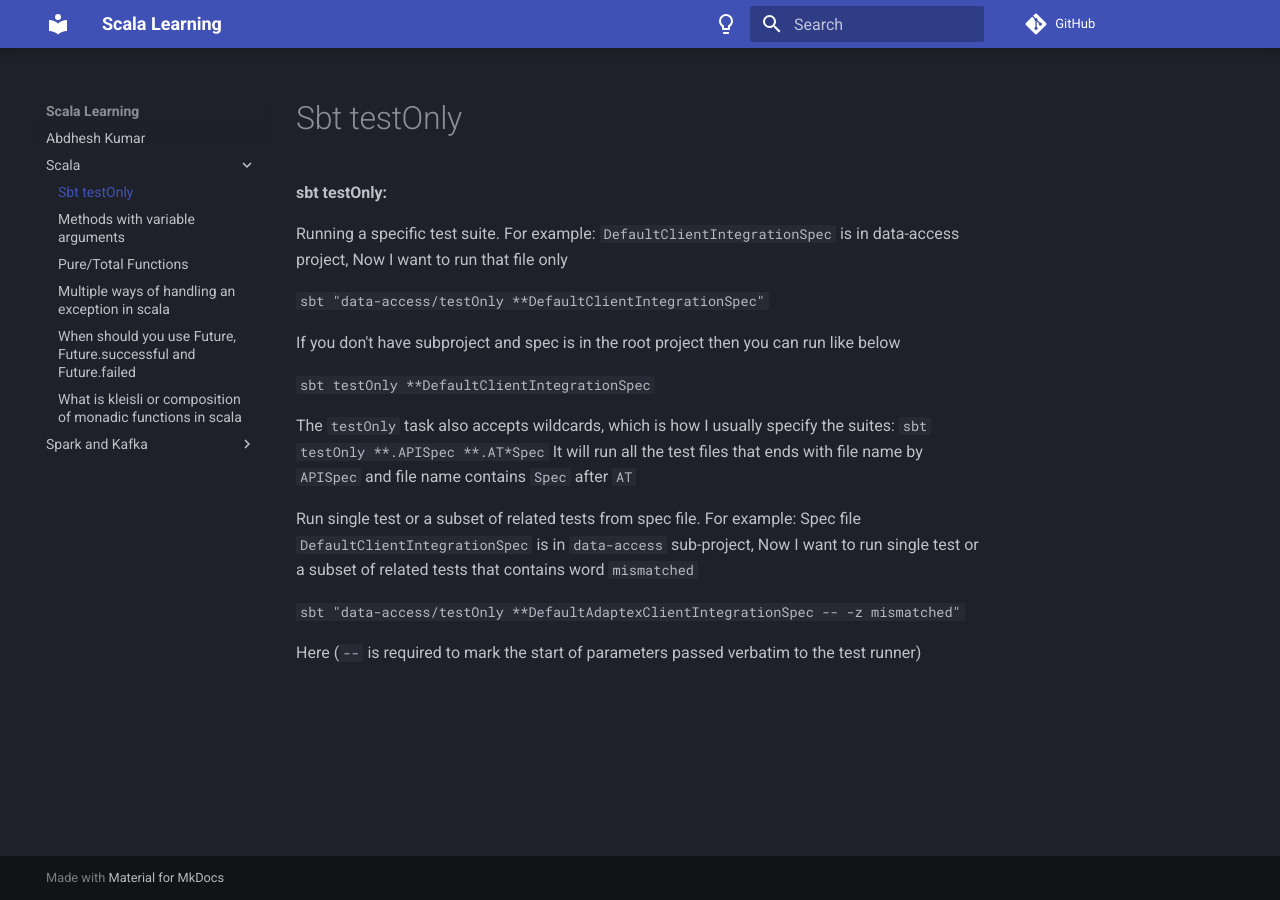
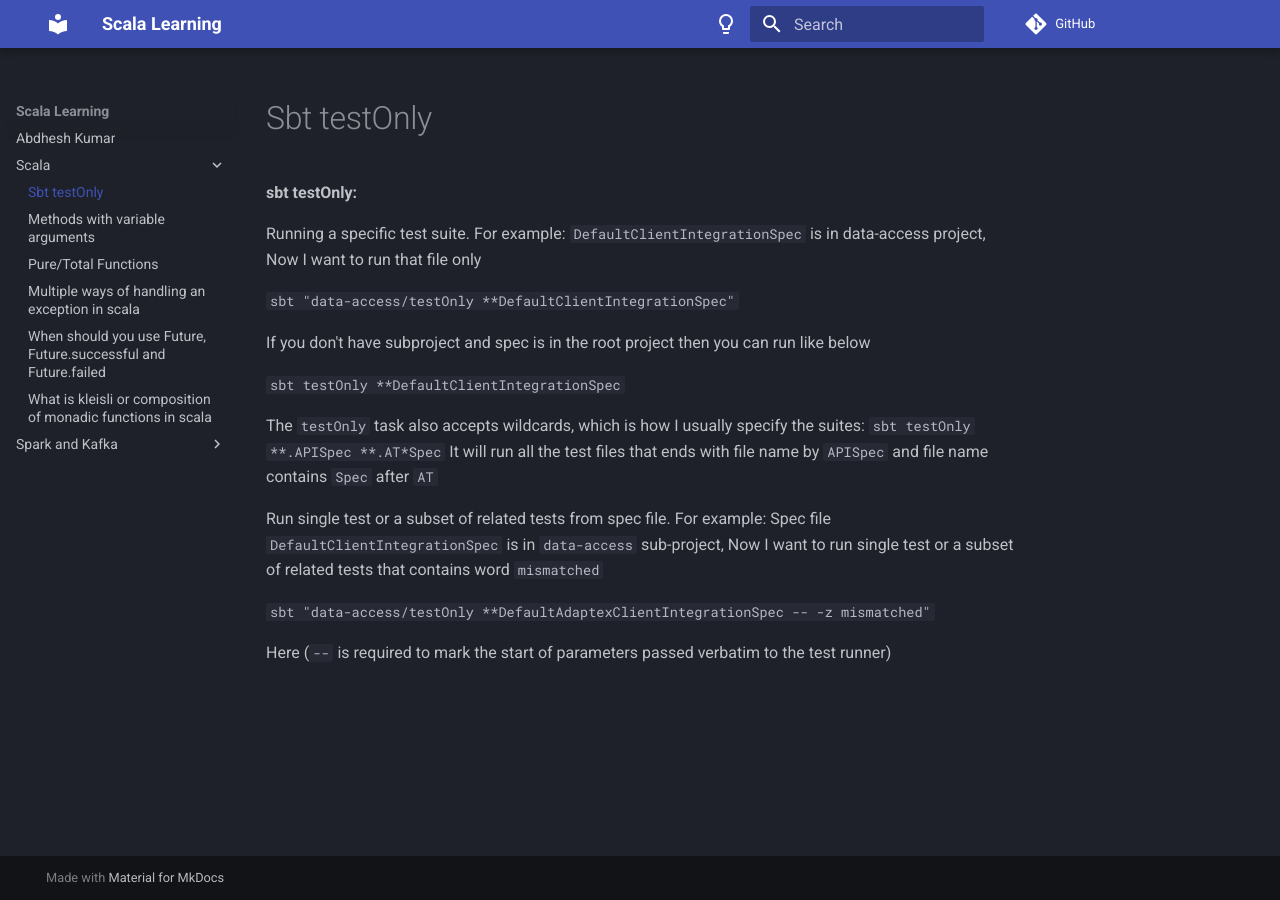
Before and after one commit to abdheshkumar/abdheshkumar.github.io, an MkDocs documentation site: the page built from docs/sbt-testonly.md, in a window 1280 px wide. Built offline with MkDocs 1.6.1 and Material for MkDocs 9.7.7, drawn with Linux system fonts in a browser that asks for light colours; comment, search, counter and statistics services are not loaded.

Commit message:
Full width of screen custom css

```diff
--- /dev/null
+++ b/docs/css/custom.css
@@ -0,0 +1,14 @@
+@media only screen and (min-width: 76.25em) {
+    .md-main__inner {
+        max-width: none;
+    }
+    .md-sidebar--primary {
+        left: 0;
+    }
+    .md-sidebar--secondary {
+        right: 0;
+        margin-left: 0;
+        -webkit-transform: none;
+        transform: none;
+    }
+}
--- a/mkdocs.yml
+++ b/mkdocs.yml
@@ -30,6 +30,9 @@
       bug: octicons/bug-16
       example: octicons/beaker-16
       quote: octicons/quote-16
+
+extra_css:
+  - css/custom.css
 
 # Extensions
 markdown_extensions:
```
